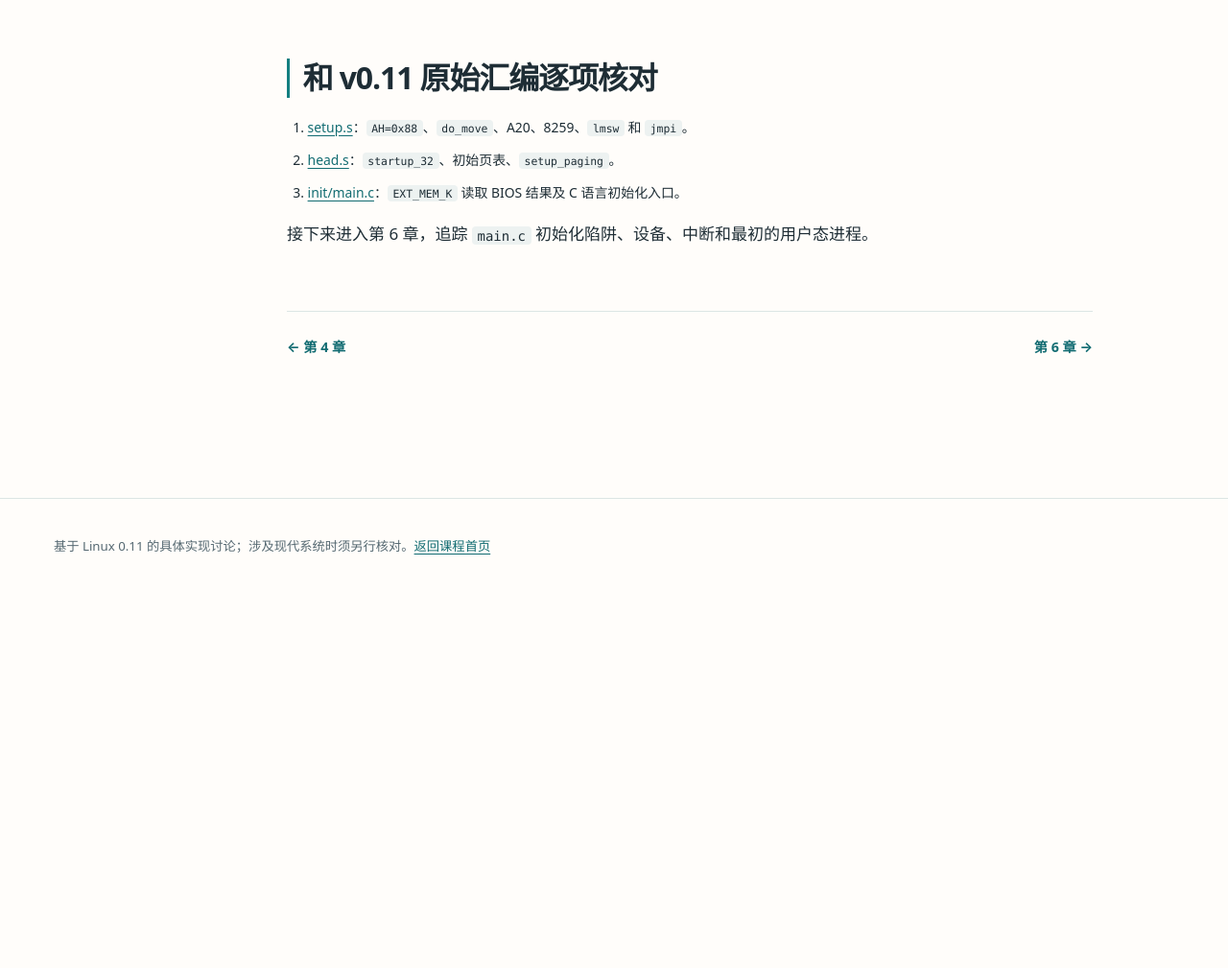
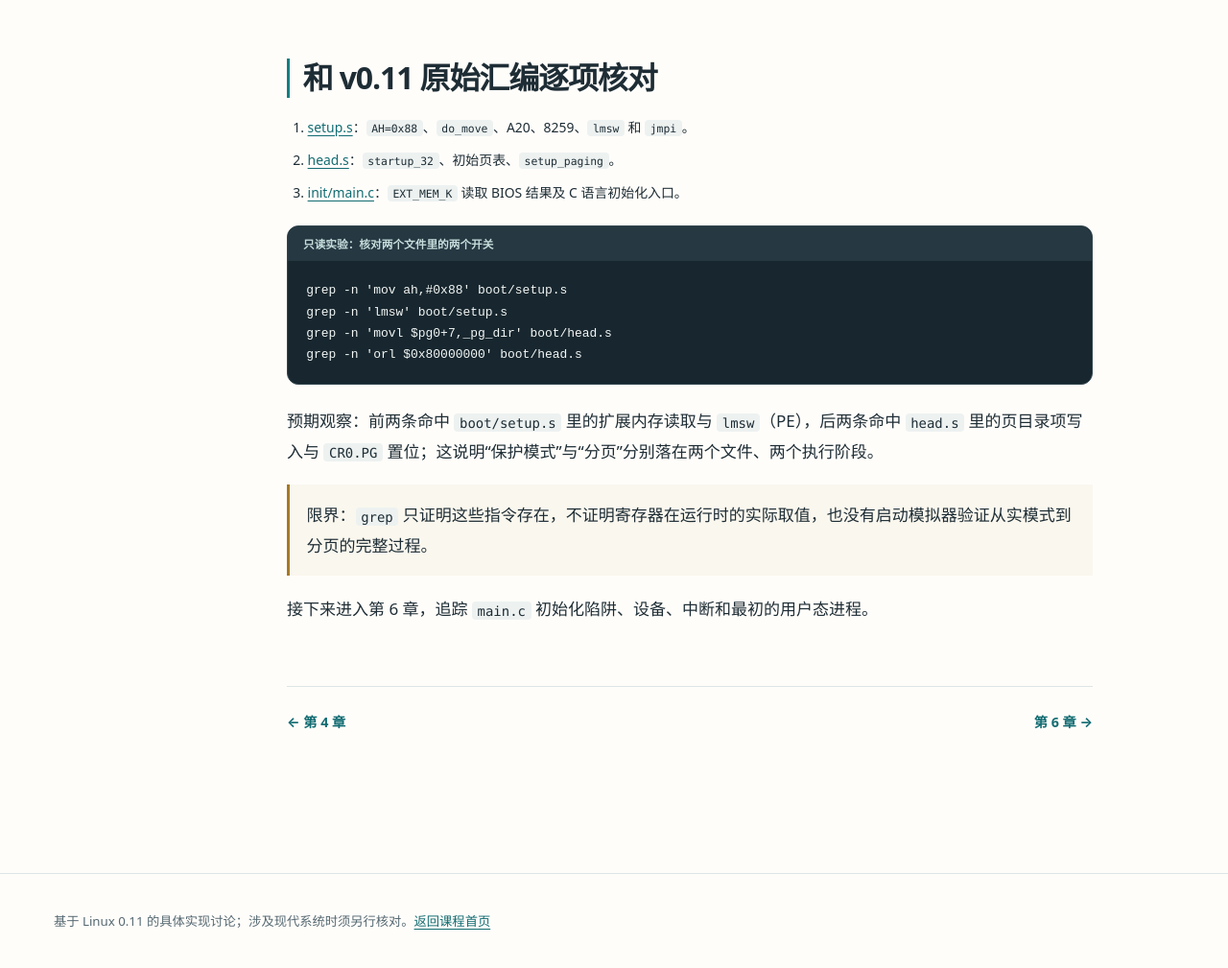
Before and after one commit to 1998x-stack/linux-kernel-source-tutorial, a plain HTML site: page chapters/05.html in a window 1280 px wide. Shown: the part 4782-5791 px from the top of the page at 96% size. Before the commit the page ends 5400 px from the top, so only its background shows below. Drawn offline with Linux system fonts and the light colour scheme.

Commit message:
docs(linux-kernel-source-tutorial): add labeled read-only exercise to chapter 05

```diff
--- a/chapters/05.html
+++ b/chapters/05.html
@@ -34,4 +34,7 @@ orl $0x80000000,%eax
 movl %eax,%cr0
 ret</code></pre></div><p>这里的 <code>+7</code> 表示低位的页面标志被设为 present、可写和 user（请勿把这些初始标志误当作现代安全建议）。CR3 指向页目录基址，CR0 的最高位 PG 开启分页。此后初始映射使 0–16 MiB 的线性地址与物理地址对应。</p><div class="math-scroll" tabindex="0" role="region" aria-label="初始页表覆盖范围计算"><math xmlns="http://www.w3.org/1998/Math/MathML" display="block" aria-label="初始页表覆盖范围：4 × 1024 × 4 KiB = 16 MiB"><mn>4</mn><mo>×</mo><mn>1024</mn><mo>×</mo><mn>4</mn><mtext>KiB</mtext><mo>=</mo><mn>16</mn><mtext>MiB</mtext></math></div></section>
 <section id="main" aria-labelledby="main-heading"><h2 id="main-heading">进入 C 代码之前最后发生了什么</h2><p><code>head.s</code> 预先在栈中安排返回地址和 <code>main</code> 的入口地址，然后跳到 <code>setup_paging</code>。分页建立后，<code>ret</code> 从栈上取得 <code>main</code> 的入口，这样便把控制权交给 C 层 <code>init/main.c</code>。因此“跳到 main”并不一定表现为一条普通 <code>call main</code> 指令。</p><p>本章的关键执行状态可以写成：<strong>16 位 BIOS 服务 → system 搬到 0 → 临时 GDT/A20/PIC → PE=1 → 32 位 head.s → CR3/PG=1 → main()</strong>。每个箭头都有对应的原始汇编证据。</p><details class="question"><summary>为什么不能说 setup.s 已经打开了分页？（展开核对）</summary><p>setup.s 结束时只完成保护模式入口；真正写入 CR3 并置位 CR0.PG 的代码位于 head.s 的 setup_paging。两者在不同文件和不同执行阶段中完成。</p></details></section>
-<section id="sources" aria-labelledby="sources-heading"><h2 id="sources-heading">和 v0.11 原始汇编逐项核对</h2><ol class="source-list"><li><a href="https://kernel.googlesource.com/pub/scm/linux/kernel/git/nico/archive/+/refs/tags/v0.11/boot/setup.s" target="_blank" rel="noopener noreferrer">setup.s</a>：<code>AH=0x88</code>、<code>do_move</code>、A20、8259、<code>lmsw</code> 和 <code>jmpi</code>。</li><li><a href="https://kernel.googlesource.com/pub/scm/linux/kernel/git/nico/archive/+/refs/tags/v0.11/boot/head.s" target="_blank" rel="noopener noreferrer">head.s</a>：<code>startup_32</code>、初始页表、<code>setup_paging</code>。</li><li><a href="https://kernel.googlesource.com/pub/scm/linux/kernel/git/nico/archive/+/refs/tags/v0.11/init/main.c" target="_blank" rel="noopener noreferrer">init/main.c</a>：<code>EXT_MEM_K</code> 读取 BIOS 结果及 C 语言初始化入口。</li></ol><p>接下来进入第 6 章，追踪 <code>main.c</code> 初始化陷阱、设备、中断和最初的用户态进程。</p></section><nav class="article-pager" aria-label="前后章节"><a href="04.html">← 第 4 章</a><a href="06.html">第 6 章 →</a></nav></article></main></div><footer class="site-footer"><div class="shell">基于 Linux 0.11 的具体实现讨论；涉及现代系统时须另行核对。<a href="../index.html">返回课程首页</a></div></footer></body></html>
+<section id="sources" aria-labelledby="sources-heading"><h2 id="sources-heading">和 v0.11 原始汇编逐项核对</h2><ol class="source-list"><li><a href="https://kernel.googlesource.com/pub/scm/linux/kernel/git/nico/archive/+/refs/tags/v0.11/boot/setup.s" target="_blank" rel="noopener noreferrer">setup.s</a>：<code>AH=0x88</code>、<code>do_move</code>、A20、8259、<code>lmsw</code> 和 <code>jmpi</code>。</li><li><a href="https://kernel.googlesource.com/pub/scm/linux/kernel/git/nico/archive/+/refs/tags/v0.11/boot/head.s" target="_blank" rel="noopener noreferrer">head.s</a>：<code>startup_32</code>、初始页表、<code>setup_paging</code>。</li><li><a href="https://kernel.googlesource.com/pub/scm/linux/kernel/git/nico/archive/+/refs/tags/v0.11/init/main.c" target="_blank" rel="noopener noreferrer">init/main.c</a>：<code>EXT_MEM_K</code> 读取 BIOS 结果及 C 语言初始化入口。</li></ol><div class="code-frame"><div class="code-caption">只读实验：核对两个文件里的两个开关</div><pre><code>grep -n 'mov ah,#0x88' boot/setup.s
+grep -n 'lmsw' boot/setup.s
+grep -n 'movl $pg0+7,_pg_dir' boot/head.s
+grep -n 'orl $0x80000000' boot/head.s</code></pre></div><p>预期观察：前两条命中 <code>boot/setup.s</code> 里的扩展内存读取与 <code>lmsw</code>（PE），后两条命中 <code>head.s</code> 里的页目录项写入与 <code>CR0.PG</code> 置位；这说明“保护模式”与“分页”分别落在两个文件、两个执行阶段。</p><aside class="note"><p>限界：<code>grep</code> 只证明这些指令存在，不证明寄存器在运行时的实际取值，也没有启动模拟器验证从实模式到分页的完整过程。</p></aside><p>接下来进入第 6 章，追踪 <code>main.c</code> 初始化陷阱、设备、中断和最初的用户态进程。</p></section><nav class="article-pager" aria-label="前后章节"><a href="04.html">← 第 4 章</a><a href="06.html">第 6 章 →</a></nav></article></main></div><footer class="site-footer"><div class="shell">基于 Linux 0.11 的具体实现讨论；涉及现代系统时须另行核对。<a href="../index.html">返回课程首页</a></div></footer></body></html>
```
